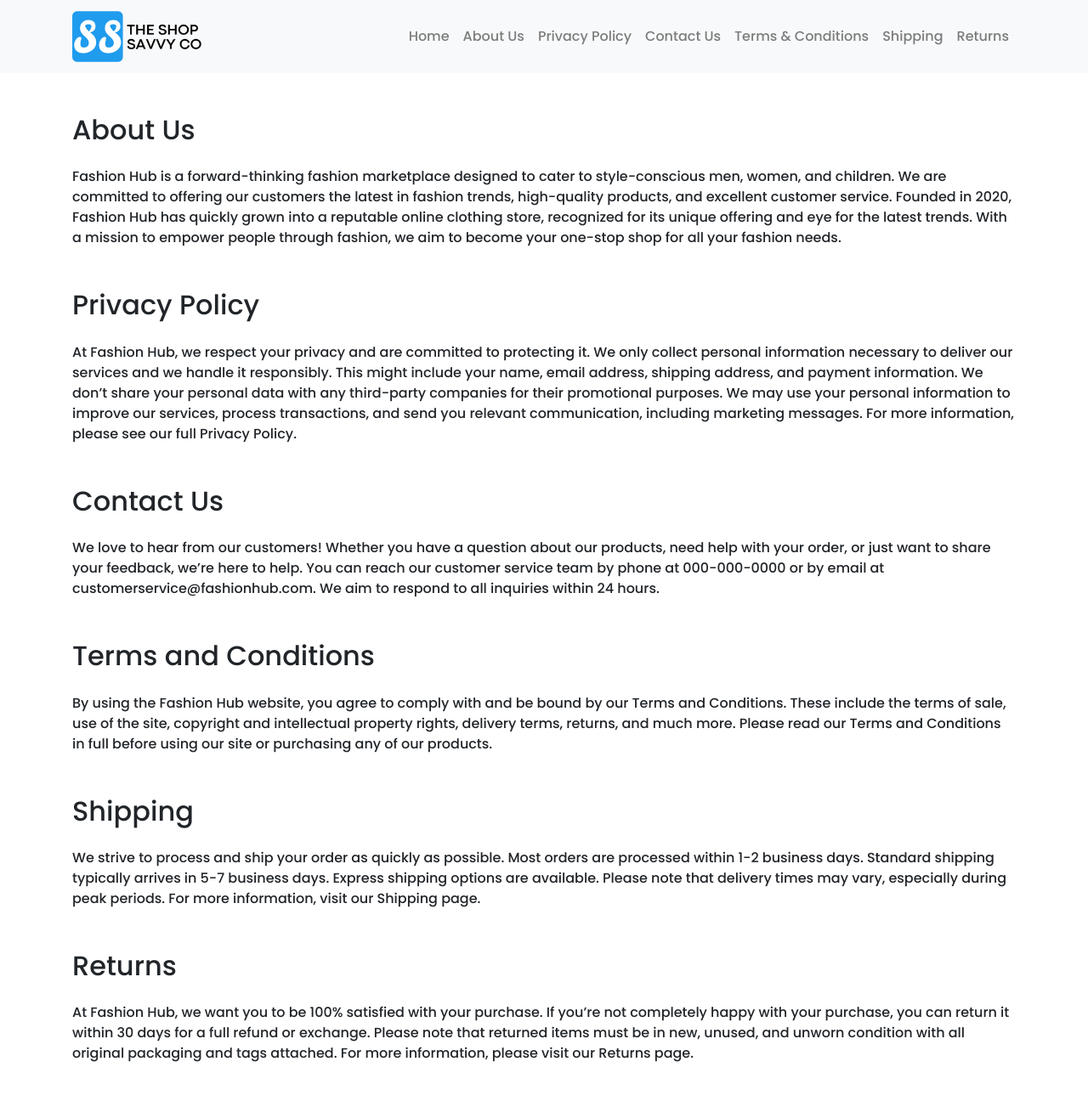
After one commit to rishavnathpati/ShopSavvy, a Flask app: page /about in a window 1280 px wide. The commit adds this page. Shown: the whole page at 85% size. Run offline with Flask 3, Linux system fonts and the light colour scheme; some libraries are stand-ins or nearby versions.

Commit message:
Complete about page

```diff
--- a/app.py
+++ b/app.py
@@ -31,6 +31,14 @@ def upload_image(image_path):
 
 @app.route("/")
 def home():
+    return render_template("index.html")
+
+@app.route('/about')
+def about():
+    return render_template('about.html')
+
+@app.route("/index")
+def index():
     return render_template("index.html")
 
 
--- /dev/null
+++ b/templates/about.html
@@ -0,0 +1,123 @@
+<!DOCTYPE html>
+<html lang="en">
+
+<head>
+    <meta charset="UTF-8">
+    <meta http-equiv="X-UA-Compatible" content="IE=edge">
+    <meta name="viewport" content="width=device-width, initial-scale=1.0">
+    <link rel="shortcut icon" href="{{ url_for('static', filename='Assets/favicon.png') }}" type="image/x-icon">
+    <link rel="stylesheet" href="{{ url_for('static', filename='style.css') }}">
+    <link rel="stylesheet" href="https://stackpath.bootstrapcdn.com/bootstrap/4.3.1/css/bootstrap.min.css">
+    <title>Shop Savvy - Shop the Latest Trends</title>
+</head>
+
+<body>
+    <!-- Navigation Bar -->
+    <nav class="navbar navbar-expand-lg navbar-light bg-light">
+        <div class="container">
+            <a class="navbar-brand" href="{{ url_for('index') }}">
+                <img src="{{ url_for('static', filename='Assets/logo1.png') }}" height="60"
+                    class="d-inline-block align-top" alt="ImageSearch Logo">
+            </a>
+
+            <!-- Toggler/collapsibe Button -->
+            <button class="navbar-toggler" type="button" data-toggle="collapse" data-target="#collapsibleNavbar">
+                <span class="navbar-toggler-icon"></span>
+            </button>
+
+            <!-- Navbar links -->
+            <div class="collapse navbar-collapse" id="collapsibleNavbar">
+                <ul class="navbar-nav ml-auto">
+                    <li class="nav-item">
+                        <a class="nav-link" href="{{ url_for('index') }}">Home</a>
+                    </li>
+                    <li class="nav-item">
+                        <a class="nav-link" href="{{ url_for('about') }}">About Us</a>
+                    </li>
+                    <li class="nav-item">
+                        <a class="nav-link" href="{{ url_for('about') }}#privacy-policy">Privacy Policy</a>
+                    </li>
+                    <li class="nav-item">
+                        <a class="nav-link" href="{{ url_for('about') }}#contact-us">Contact Us</a>
+                    </li>
+                    <li class="nav-item">
+                        <a class="nav-link" href="{{ url_for('about') }}#terms-conditions">Terms & Conditions</a>
+                    </li>
+                    <li class="nav-item">
+                        <a class="nav-link" href="{{ url_for('about') }}#shipping">Shipping</a>
+                    </li>
+                    <li class="nav-item">
+                        <a class="nav-link" href="{{ url_for('about') }}#returns">Returns</a>
+                    </li>
+                </ul>
+            </div>
+        </div>
+    </nav>
+
+
+
+    <div class="container py-5">
+
+        <!-- About Us Section -->
+        <section id="about-us">
+            <h2 class="mb-4">About Us</h2>
+            <p>Fashion Hub is a forward-thinking fashion marketplace designed to cater to style-conscious men, women,
+                and children. We are committed to offering our customers the latest in fashion trends, high-quality
+                products, and excellent customer service. Founded in 2020, Fashion Hub has quickly grown into a
+                reputable online clothing store, recognized for its unique offering and eye for the latest trends. With
+                a mission to empower people through fashion, we aim to become your one-stop shop for all your fashion
+                needs.</p>
+        </section>
+
+        <!-- Privacy Policy Section -->
+        <section id="privacy-policy" class="mt-5">
+            <h2 class="mb-4">Privacy Policy</h2>
+            <p>At Fashion Hub, we respect your privacy and are committed to protecting it. We only collect personal
+                information necessary to deliver our services and we handle it responsibly. This might include your
+                name, email address, shipping address, and payment information. We don’t share your personal data with
+                any third-party companies for their promotional purposes. We may use your personal information to
+                improve our services, process transactions, and send you relevant communication, including marketing
+                messages. For more information, please see our full Privacy Policy.</p>
+        </section>
+
+        <!-- Contact Us Section -->
+        <section id="contact-us" class="mt-5">
+            <h2 class="mb-4">Contact Us</h2>
+            <p>We love to hear from our customers! Whether you have a question about our products, need help with your
+                order, or just want to share your feedback, we’re here to help. You can reach our customer service team
+                by phone at 000-000-0000 or by email at customerservice@fashionhub.com. We aim to respond to all
+                inquiries within 24 hours.</p>
+        </section>
+
+        <!-- Terms and Conditions Section -->
+        <section id="terms-conditions" class="mt-5">
+            <h2 class="mb-4">Terms and Conditions</h2>
+            <p>By using the Fashion Hub website, you agree to comply with and be bound by our Terms and Conditions.
+                These include the terms of sale, use of the site, copyright and intellectual property rights, delivery
+                terms, returns, and much more. Please read our Terms and Conditions in full before using our site or
+                purchasing any of our products.</p>
+        </section>
+
+        <!-- Shipping Section -->
+        <section id="shipping" class="mt-5">
+            <h2 class="mb-4">Shipping</h2>
+            <p>We strive to process and ship your order as quickly as possible. Most orders are processed within 1-2
+                business days. Standard shipping typically arrives in 5-7 business days. Express shipping options are
+                available. Please note that delivery times may vary, especially during peak periods. For more
+                information, visit our Shipping page.</p>
+        </section>
+
+        <!-- Returns Section -->
+        <section id="returns" class="mt-5">
+            <h2 class="mb-4">Returns</h2>
+            <p>At Fashion Hub, we want you to be 100% satisfied with your purchase. If you’re not completely happy with
+                your purchase, you can return it within 30 days for a full refund or exchange. Please note that returned
+                items must be in new, unused, and unworn condition with all original packaging and tags attached. For
+                more information, please visit our Returns page.</p>
+        </section>
+
+    </div>
+
+</body>
+
+</html>
```
Also changed, not shown: templates/index.html (+27 -12 lines).
